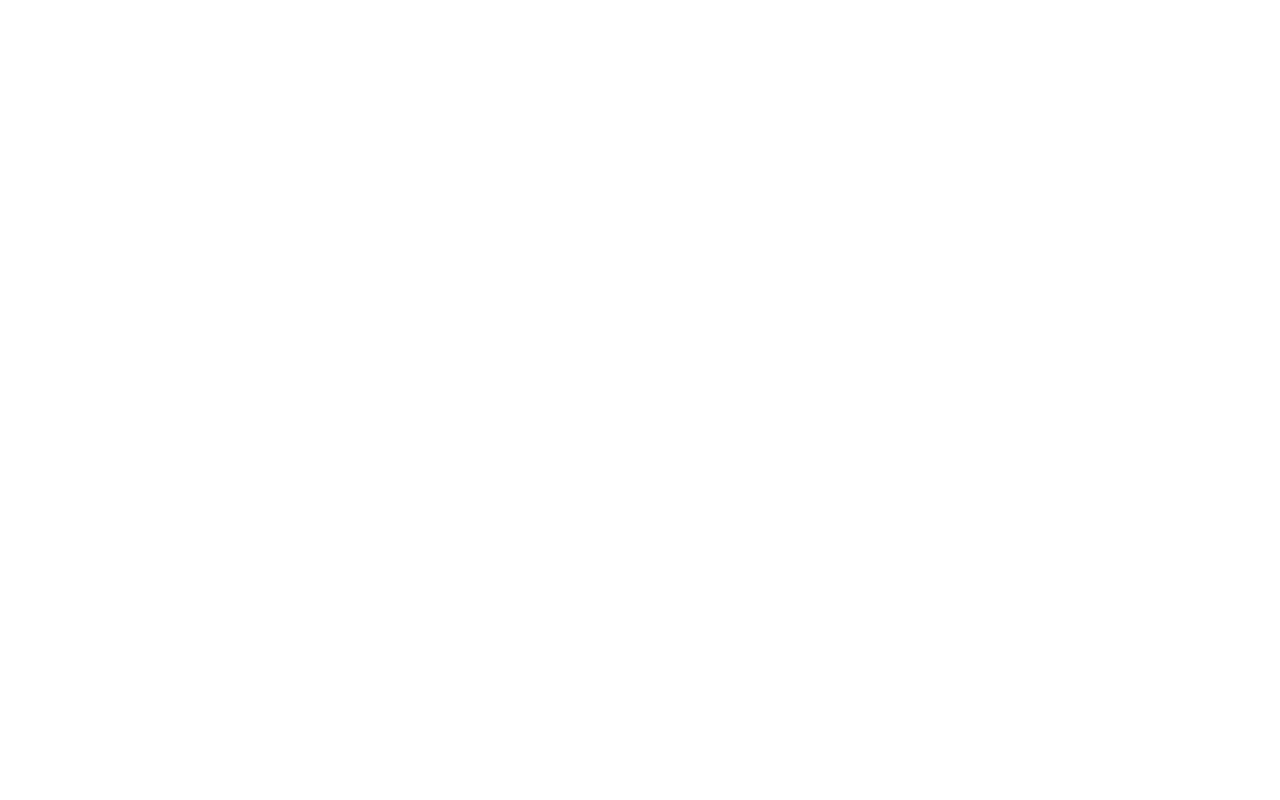
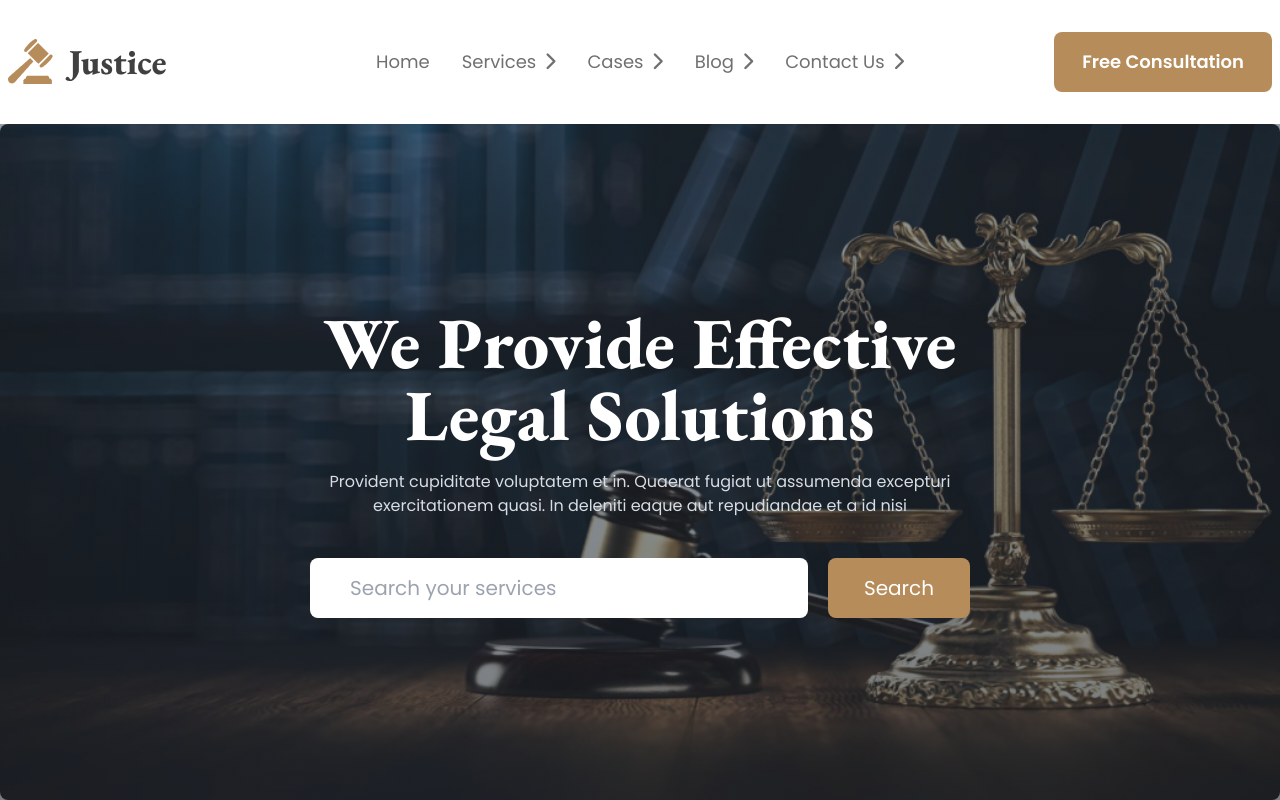
Before and after one commit to Rabiul-Sohel/legal-solution, a plain HTML site: page index.html in a window 1280 px wide. Drawn offline with nearby package versions, Linux system fonts and the light colour scheme.

Commit message:
finished banner area

```diff
--- a/index.html
+++ b/index.html
@@ -35,15 +35,98 @@
                     "poppins": "'Poppins', sans-serif"
                   },
                   backgroundImage:{
-                    "dark-gradient": "linear-gradient(180deg, #111 0%, rgba(17, 17, 17, 0.00) 100%)",
+                    "dark-gradient": "linear-gradient(180deg, rgba(0, 0, 0, 0.0) 0%, rgba(17, 17, 17, 0.2) 100%)",
+                    "banner-image": "url('./images/banner.png')",
 
-                  }
+                  },
                },
             },
          };
       </script>
    </head>
-   <body>
+   <body class="font-poppins">
 
+      <header class="container mx-auto">
+
+        <!-- Nav area  -->
+        <nav class="navbar bg-base-100 py-5 md:py-8">
+            <div class="navbar-start">
+                <div class="dropdown">
+                    <label tabindex="0" class="btn btn-ghost lg:hidden">
+                      <svg xmlns="http://www.w3.org/2000/svg" class="h-5 w-5" fill="none" viewBox="0 0 24 24" stroke="currentColor"><path stroke-linecap="round" stroke-linejoin="round" stroke-width="2" d="M4 6h16M4 12h8m-8 6h16" /></svg>
+                    </label>
+                    <ul tabindex="0" class="menu menu-sm dropdown-content mt-3 z-[1] p-2 shadow bg-base-100 rounded-box w-52">
+                        <li><a>Home</a></li>
+                        <li><a class="flex items-center" href="">
+                            <h4>Services</h4>
+                            <i class="fa-solid fa-chevron-right"></i>
+                        </a></li>
+                        <li><a class="flex items-center" href="">
+                            <h4>Cases</h4>
+                            <i class="fa-solid fa-chevron-right"></i>
+                        </a></li>
+                        <li><a class="flex items-center" href="">
+                            <h4>Blog</h4>
+                            <i class="fa-solid fa-chevron-right"></i>
+                        </a></li>
+                        <li><a class="flex items-center" href="">
+                            <h4>Contact Us</h4>
+                            <i class="fa-solid fa-chevron-right"></i>
+                        </a></li>
+                      </ul>
+                  </div>
+                <img src="images/logo2.png" alt="">
+            </div>
+            <div class="navbar-center hidden lg:flex">
+              <ul class="menu menu-horizontal px-1 text-lg text-gray-text font-normal">
+                <li><a>Home</a></li>
+                <li><a class="flex items-center" href="">
+                    <h4>Services</h4>
+                    <i class="fa-solid fa-chevron-right"></i>
+                </a></li>
+                <li><a class="flex items-center" href="">
+                    <h4>Cases</h4>
+                    <i class="fa-solid fa-chevron-right"></i>
+                </a></li>
+                <li><a class="flex items-center" href="">
+                    <h4>Blog</h4>
+                    <i class="fa-solid fa-chevron-right"></i>
+                </a></li>
+                <li><a class="flex items-center" href="">
+                    <h4>Contact Us</h4>
+                    <i class="fa-solid fa-chevron-right"></i>
+                </a></li>
+              </ul>
+            </div>
+            <div class="navbar-end">
+              <a href="" class="py-2 md:py-4 px-2 md:px-7 rounded-lg bg-button-bg text-white text-sm md:text-lg font-semibold">Free Consultation</a>
+            </div>
+          </nav>
+          <!-- Hero Area -->
+          <section>
+            <div class="hero min-h-[calc(100vh-124px)] bg-banner-image rounded-lg relative">
+                <div class=" hero-overlay bg-dark-gradient absolute"></div>
+                <div class="hero-content text-center text-neutral-content">
+                  <div class="max-w-[660px]">
+                    <h1 class="mb-5 text-3xl md:text-7xl font-extrabold font-garamond text-white form-control">We Provide Effective <br>
+                         Legal Solutions</h1>
+                    <p class="mb-5">Provident cupiditate voluptatem et in. Quaerat fugiat ut assumenda excepturi exercitationem quasi. In deleniti eaque aut repudiandae et a id nisi</p>
+
+                    <!-- search bar -->
+                    <div class="mt-10 ">
+                        <div class=" flex justify-between gap-5 flex-col md:flex-row items-center w-full">
+                          <input type="text" placeholder="Search your services" class="px-10 rounded-lg py-4 w-72 md:w-[500px] text-xl justify-self-center" />
+                          <button class="py-4 px-9 rounded-lg bg-button-bg text-white text-xl max-w-[160px]">Search
+                          </button>
+                        </div>
+                      </div>
+
+                  </div>
+                </div>
+              </div>
+          </section>
+      </header>
+      <main></main>
+      <footer></footer>
    </body>
 </html>
```
Also changed, not shown: tailwind.config.js (+24 -4 lines).
